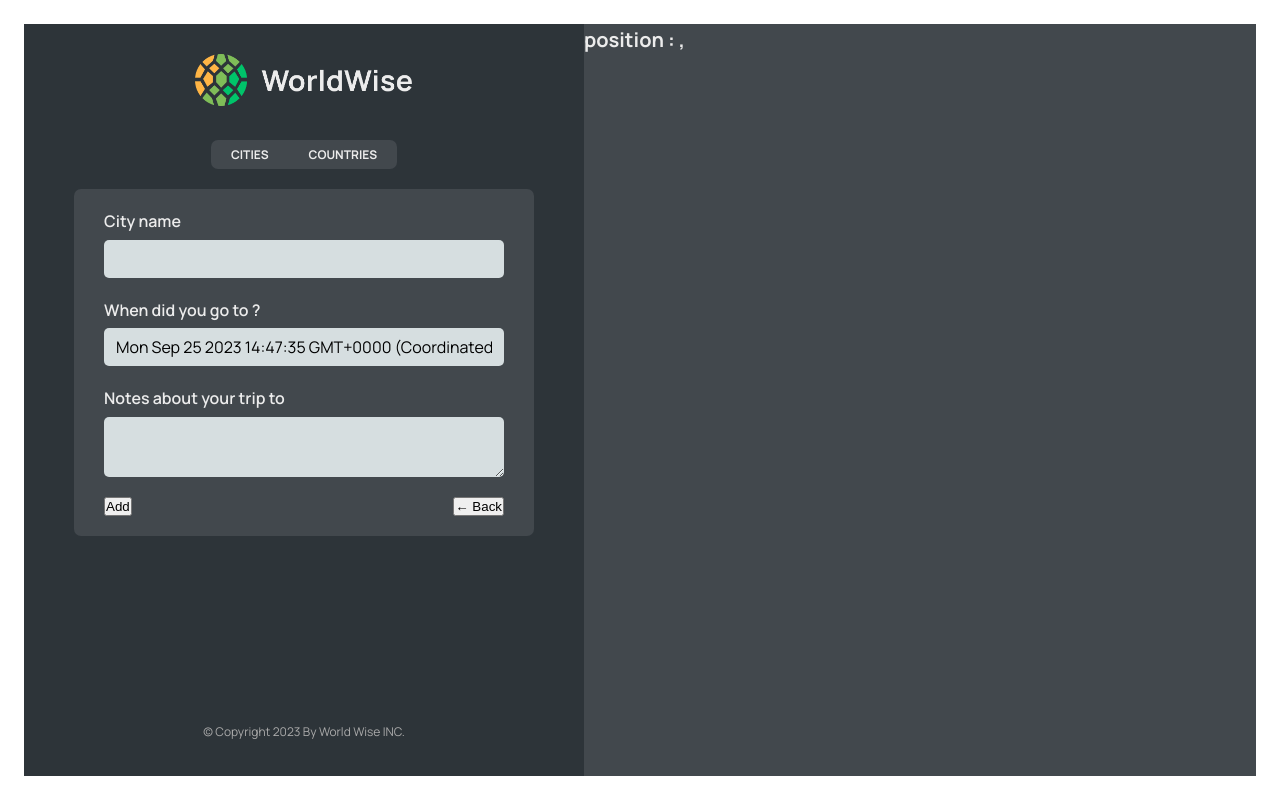
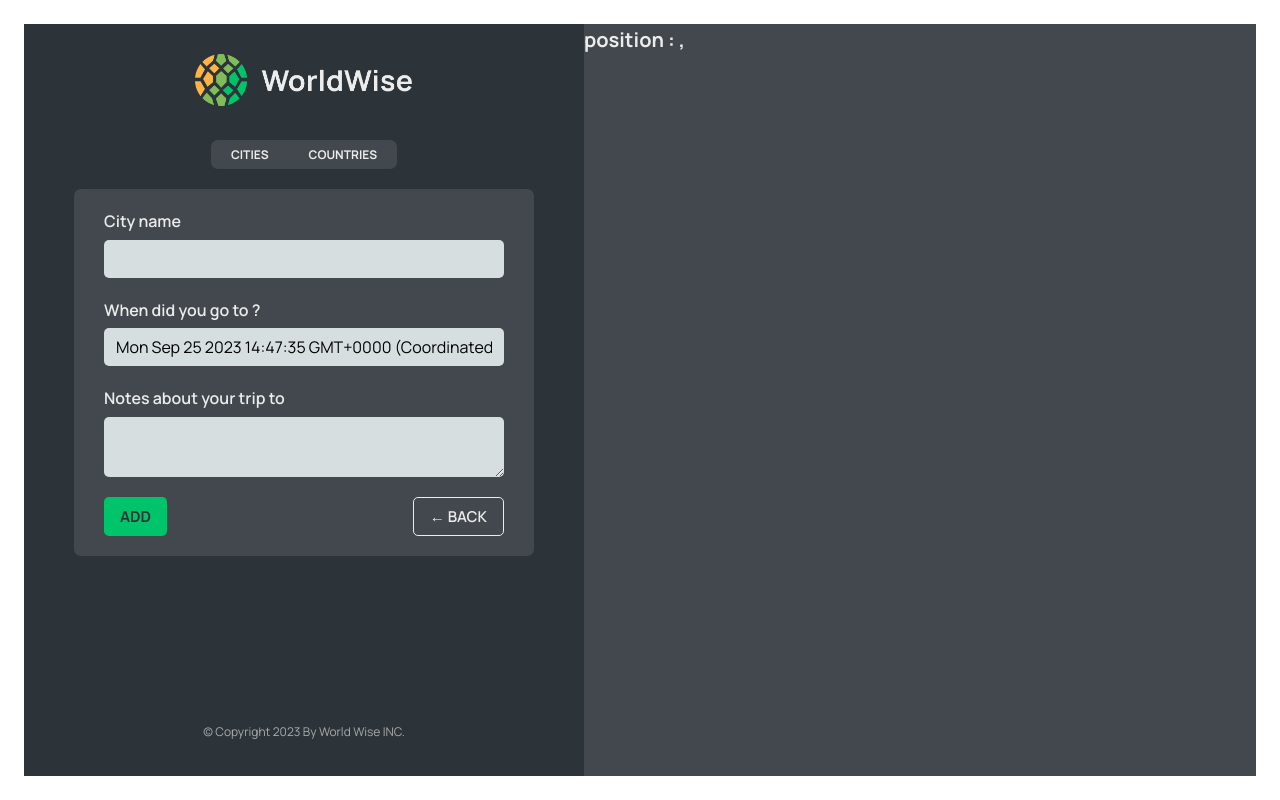
Before and after one commit to YazanJbara/React-Projects, a React (Vite) app in the folder World-Wise/: page /app/form in a window 1280 px wide. Built offline with nearby package versions, Linux system fonts and the light colour scheme; data requests are answered from the project's data file.

Commit message:
Part 1 Done

```diff
--- a/World-Wise/src/App.jsx
+++ b/World-Wise/src/App.jsx
@@ -1,5 +1,5 @@
 import { useEffect, useState } from "react";
-import { BrowserRouter, Route, Routes } from "react-router-dom";
+import { BrowserRouter, Navigate, Route, Routes } from "react-router-dom";
 import Product from "./Pages/Product";
 import Pricing from "./Pages/Pricing";
 import Login from "./Pages/Login";
@@ -46,7 +46,7 @@
         <Route path="app" element={<AppLayout />}>
           <Route
             index
-            element={<CityList cities={cities} isLodaing={isLodaing} />}
+            element={<Navigate replace to= 'cities'/>}
           />
           <Route
             path="cities"
--- /dev/null
+++ b/World-Wise/src/Components/Button.jsx
@@ -0,0 +1,11 @@
+import styles from "./Button.module.css";
+
+function Button({ children, onClick, type }) {
+  return (
+    <button onClick={onClick} className={`${styles.btn} ${styles[type]}`}>
+      {children}
+    </button>
+  );
+}
+
+export default Button;
--- a/World-Wise/src/Components/Form.jsx
+++ b/World-Wise/src/Components/Form.jsx
@@ -3,6 +3,8 @@
 import { useState } from "react";
 
 import styles from "./Form.module.css";
+import Button from "./Button";
+import { useNavigate } from "react-router-dom";
 
 export function convertToEmoji(countryCode) {
   const codePoints = countryCode
@@ -13,13 +15,17 @@
 }
 
 function Form() {
+  const navigate = useNavigate();
   const [cityName, setCityName] = useState("");
   const [country, setCountry] = useState("");
   const [date, setDate] = useState(new Date());
   const [notes, setNotes] = useState("");
 
   return (
-    <form className={styles.form}>
+    <form className={styles.form} onSubmit={(e)=> {
+      e.preventDefault();
+      console.log (e)
+    }}>
       <div className={styles.row}>
         <label htmlFor="cityName">City name</label>
         <input
@@ -49,8 +55,16 @@
       </div>
 
       <div className={styles.buttons}>
-        <button>Add</button>
-        <button>&larr; Back</button>
+        <Button type="primary">Add</Button>
+        <Button
+          type="back"
+          onClick={(e) => {
+            e.preventDefault();
+            navigate(-1);
+          }}
+        >
+          &larr; Back
+        </Button>
       </div>
     </form>
   );
```
